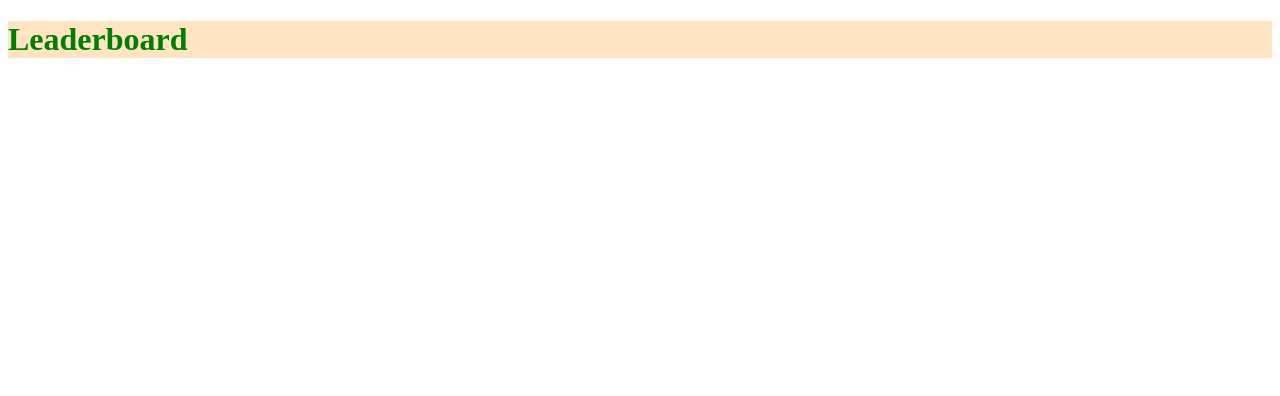
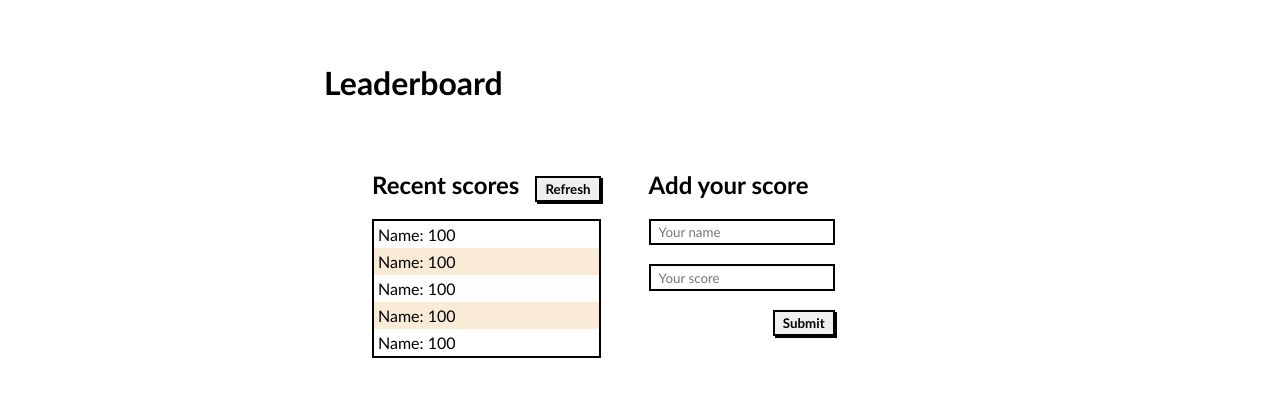
Before and after one commit to MozamelJawad/Leaderboard, a website built with webpack: page src/index.html in a window 1280 px wide. Built offline with nearby package versions, Linux system fonts and the light colour scheme.

Commit message:
desing Leaderboard layout using HTML and CSS

```diff
--- a/src/index.html
+++ b/src/index.html
@@ -6,7 +6,38 @@
     <title>Leaderboard Project</title>
 </head>
 <body>
-    <h1 id="demo">Leaderboard</h1>
+    <div class="container">
+        <header>
+            <h1>Leaderboard</h1>
+        </header>
 
+        <main class="body">
+            <div class="showScore">
+                <div class="showScoreTitle">
+                    <h2 class="showScore_title">Recent scores</h2>
+                    <input type="button" class="button" value="Refresh">
+                </div>
+
+                <div class="nameList">
+                    <ul>
+                        <li>Name: 100</li>
+                        <li>Name: 100</li>
+                        <li>Name: 100</li>
+                        <li>Name: 100</li>
+                        <li>Name: 100</li>
+                    </ul>
+                </div>
+            </div>
+
+            <div class="addScore">
+                <h2>Add your score</h2>
+                <form action="">
+                    <input type="text" placeholder="Your name" name="name" id="name"> <br><br>
+                    <input type="text" placeholder="Your score" name="score" id="score"> <br><br>
+                    <input type="button" class="button" value="Submit">
+                </form>
+            </div>
+        </main>
+    </div>
 </body>
 </html>
--- a/src/style.css
+++ b/src/style.css
@@ -1,5 +1,58 @@
+* {
+    box-sizing: border-box;
+    font-family: Calibri, 'Trebuchet MS', sans-serif
+}
 
-/* just for test */
-h1 {
-    background-color: bisque;
+.container {
+    margin: 5% 25%;
 }
+
+.showScoreTitle {
+    display: flex;
+    align-items: baseline;
+    gap: 1rem;
+    min-height: auto;
+}
+
+.nameList {
+    border: 2px solid #000;
+    padding: 0;
+}
+
+.nameList ul {
+    list-style: none;
+    padding: 0;
+    margin: 0;
+}
+
+.nameList ul li {
+    padding: 4px;
+}
+
+li:nth-child(even) {
+    background-color: antiquewhite;
+  }
+
+.body {
+    display: flex;
+    gap: 3rem;
+    margin: 3rem;
+}
+
+.button {
+    float: right;
+    border: 2px solid black;
+    padding: 0.2rem 0.5rem;
+    font-weight: bold;
+    box-shadow: 2px 2px #000;
+    cursor: pointer;
+}
+
+input[type=text] {
+    border: 2px solid #000;
+    padding: 0.2rem 0.5rem;
+}
+
+::placeholder {
+    color: #777
+}
```
